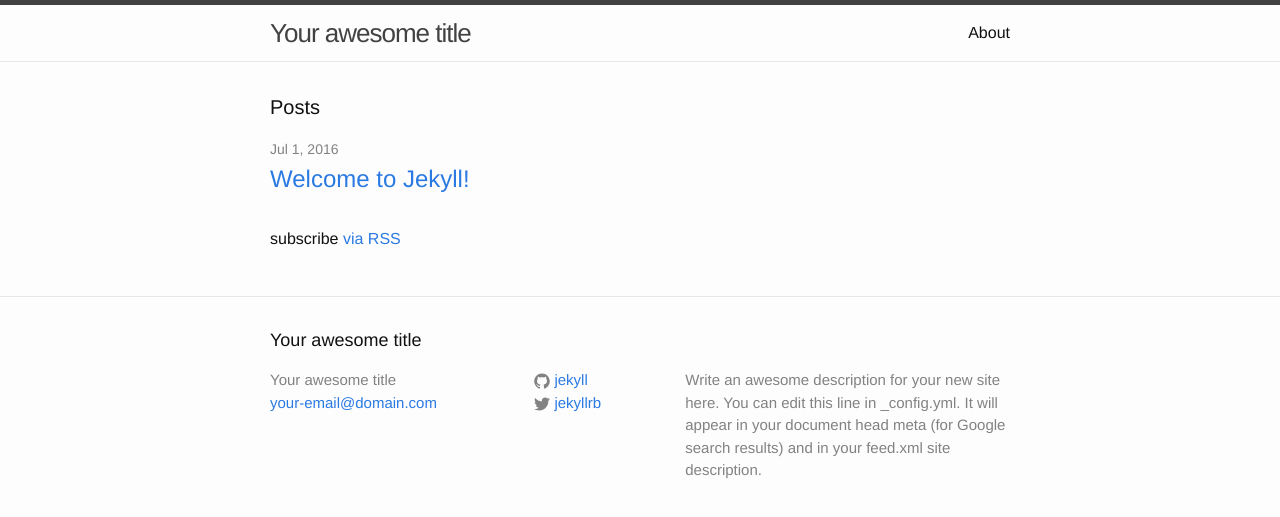
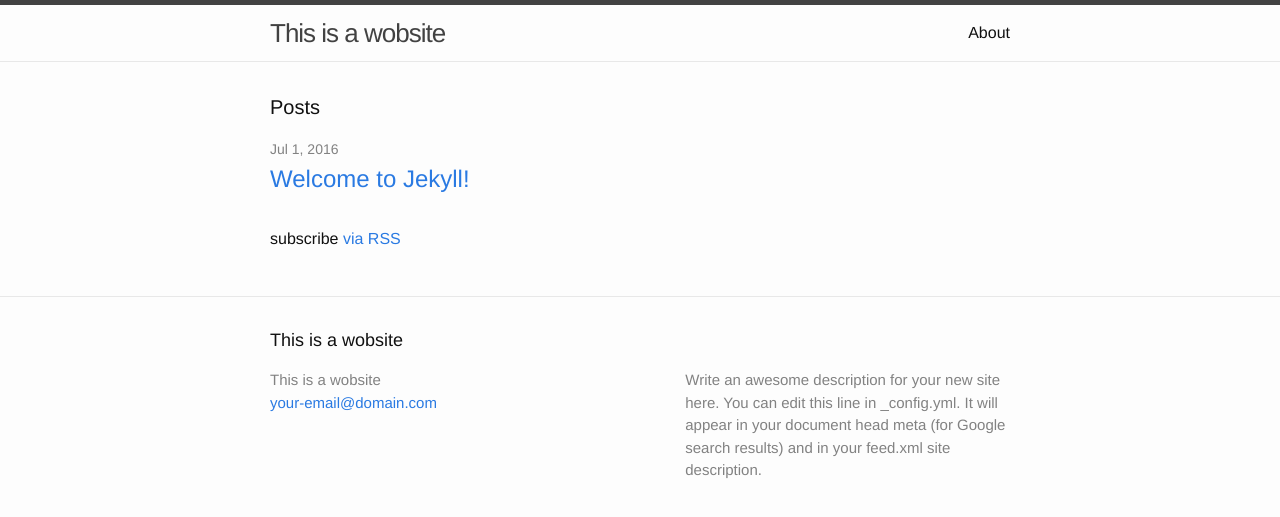
Before and after one commit to diegoSQK/diegoSQK.github.io, a Jekyll site: the page built from index.html, in a window 1280 px wide. Shown: the top 517 px of the page. Built offline with Jekyll 4.4.1, drawn with Linux system fonts in a browser that asks for light colours.

Commit message:
Experimenting

```diff
--- a/_config.yml
+++ b/_config.yml
@@ -6,7 +6,7 @@
 # 'jekyll serve'. If you change this file, please restart the server process.
 
 # Site settings
-title: Your awesome title
+title: This is a wobsite
 email: your-email@domain.com
 description: > # this means to ignore newlines until "baseurl:"
   Write an awesome description for your new site here. You can edit this
@@ -14,8 +14,8 @@ description: > # this means to ignore newlines until "baseurl:"
   Google search results) and in your feed.xml site description.
 baseurl: "" # the subpath of your site, e.g. /blog
 url: "http://yourdomain.com" # the base hostname & protocol for your site
-twitter_username: jekyllrb
-github_username:  jekyll
+#twitter_username: jekyllrb
+#github_username:  jekyll
 
 # Build settings
 markdown: kramdown
```
